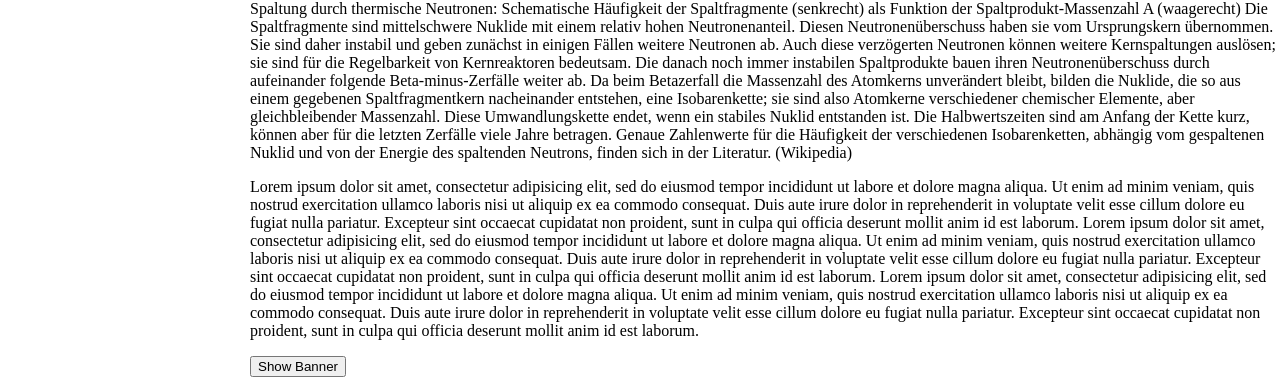
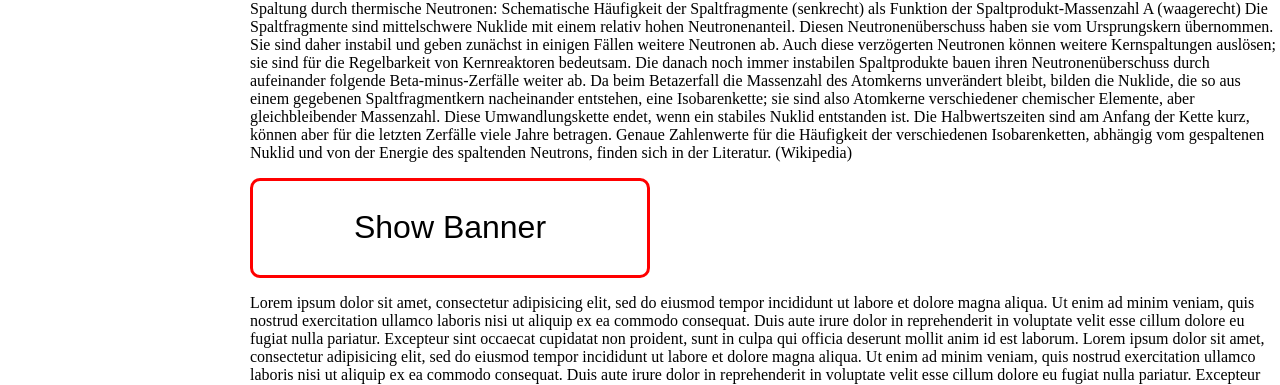
Before and after one commit to lukasbischof/UABanner, a website built with webpack: page demo/index.html in a window 1280 px wide. Shown: the part 1258-1643 px from the top of the page. Built offline with nearby package versions, Linux system fonts and the light colour scheme.

Commit message:
Update style.css (#2)
* Update style.css

* Update index.html

```diff
--- a/demo/style.css
+++ b/demo/style.css
@@ -79,3 +79,13 @@ li.title:hover {
   color: gray;
   font-weight: normal !important;
 }
+
+button {
+  width: 400px;
+  height: 100px;
+  font-size: 2rem;
+  background: white;
+  border: 3px solid red;
+  cursor: pointer;
+  border-radius: 10px;
+}
```
Also changed, not shown: demo/index.html (+0 -1 lines).
